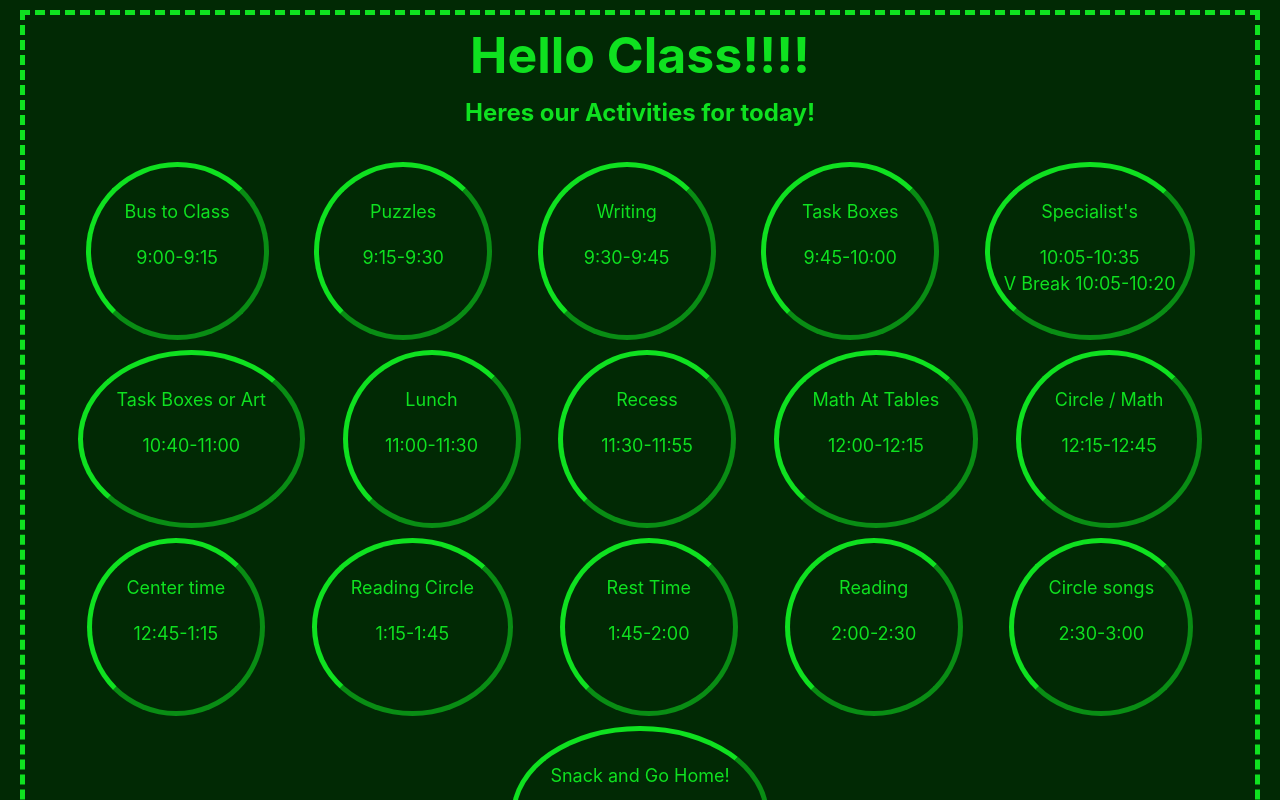
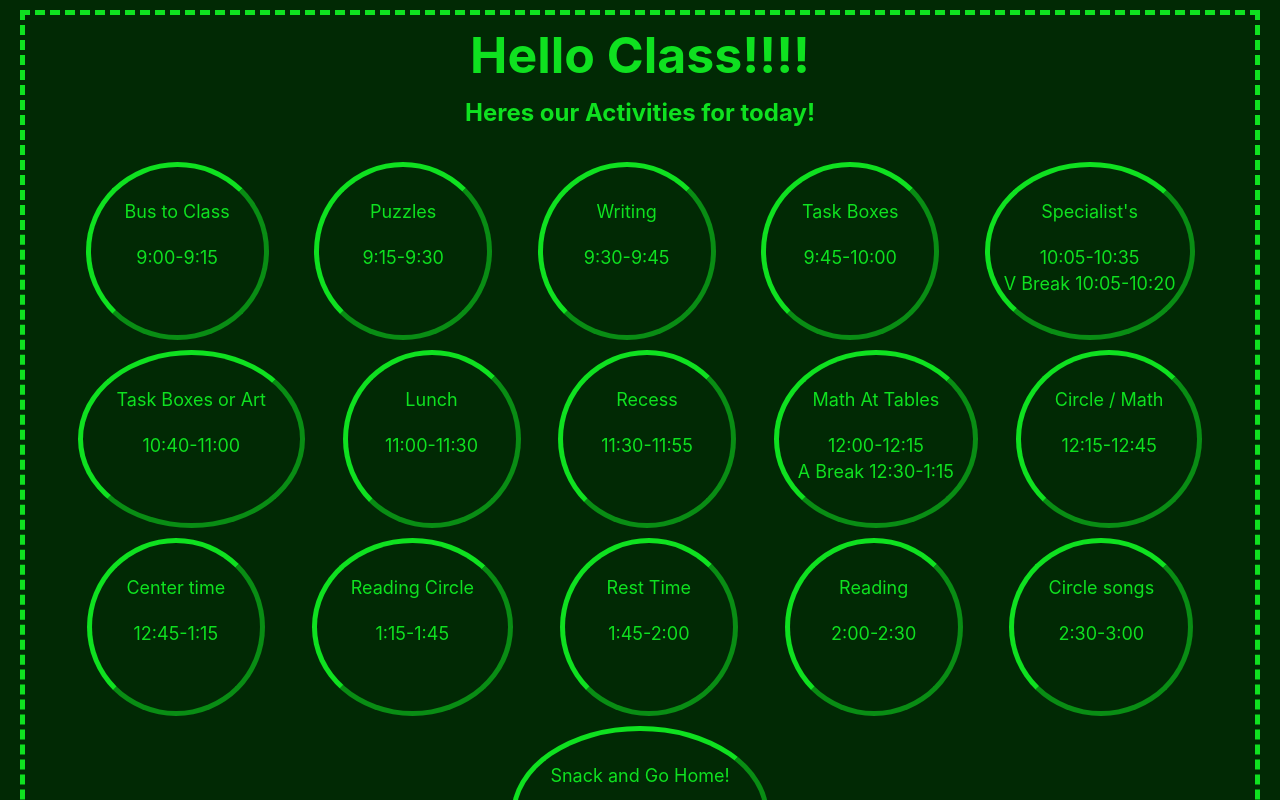
Before and after one commit to MrSinzo/Sinzos-Daily-Planner, a React (Create React App) app: page / in a window 1280 px wide. Shown: the top 800 px of the page. Built offline with nearby package versions, Linux system fonts and the light colour scheme.

Commit message:
fixed package.json for deployment

```diff
--- a/package.json
+++ b/package.json
@@ -20,7 +20,7 @@
   "bugs": {
     "url": "https://github.com/MrSinzo/Sinzos-Daily-Planner/issues"
   },
-  "homepage": "https://github.com/MrSinzo/Sinzos-Daily-Planner",
+  "homepage": "https://mrsinzo.github.io/Sinzos-Daily-Planner/",
   "dependencies": {
     "bootstrap": "^5.2.3",
     "gh-pages": "^5.0.0",
--- a/src/Activities.js
+++ b/src/Activities.js
@@ -44,6 +44,7 @@ const activities = [
     id: 9,
     name: "Math At Tables",
     time: "12:00-12:15",
+    break: "A Break 12:30-1:15"
   },
   {
     id: 10,
```
Also changed, not shown: 8 other files (tests, documents, lock files or other folders).
